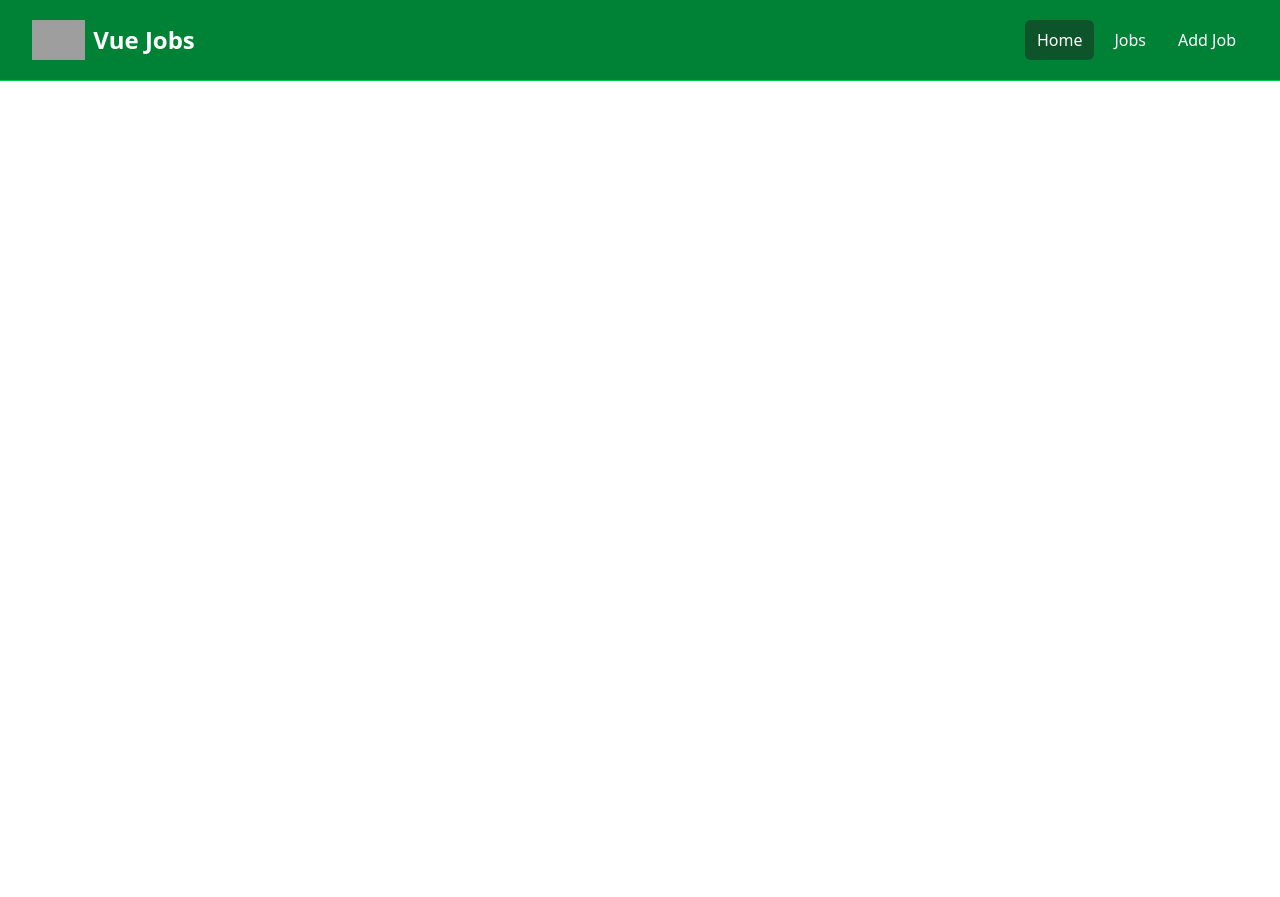
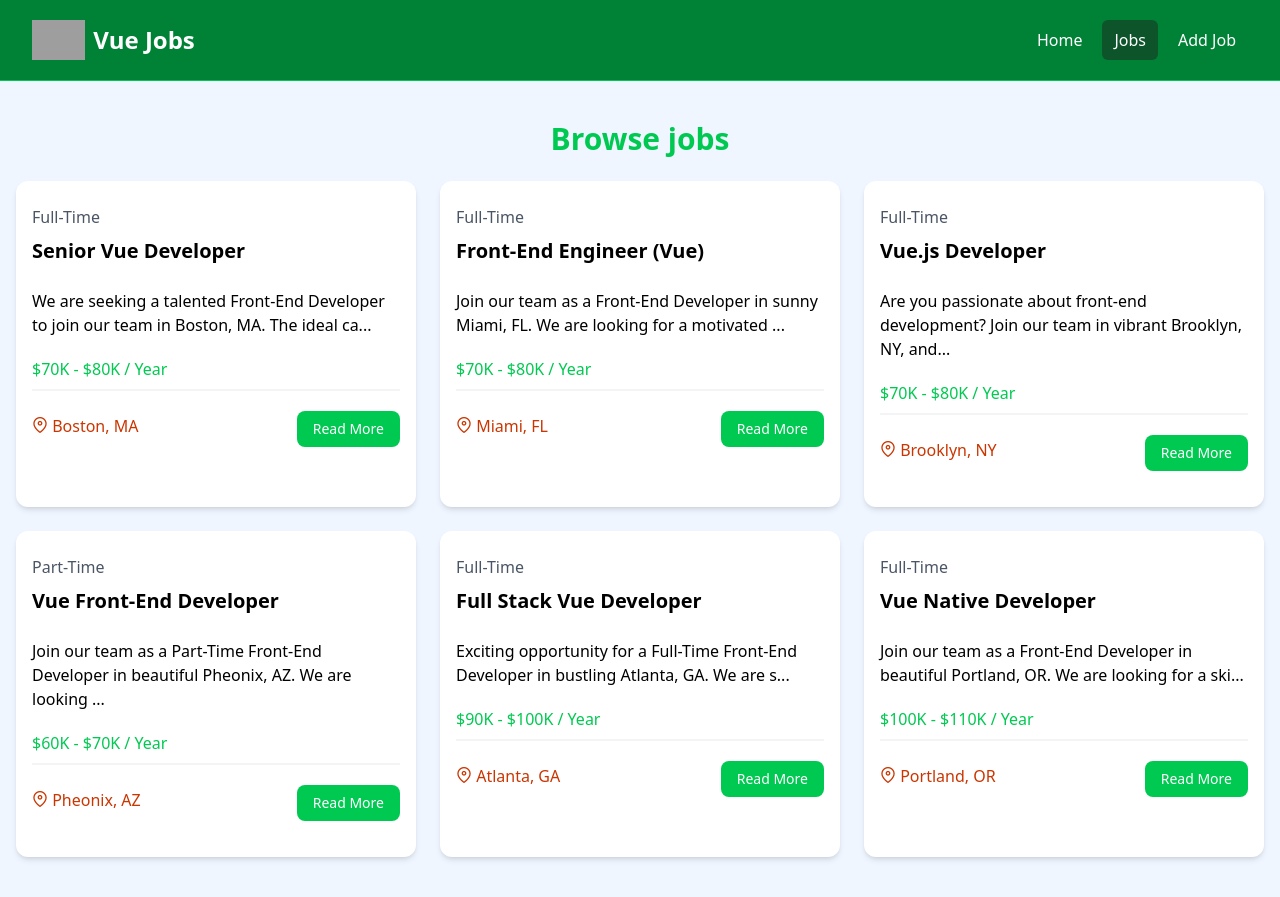
Before and after one commit to martinwilches/vue_jobs, a Vue app: page /jobs in a window 1280 px wide. Before the commit the page ends 800 px from the top, so only its background shows below. Built offline with nearby package versions, Linux system fonts and the light colour scheme; grey boxes are pictures that could not be loaded.

Commit message:
Introduccion a vue-router, RouterLink y RouterView

```diff
--- a/src/components/HomeCards.vue
+++ b/src/components/HomeCards.vue
@@ -11,24 +11,24 @@
                     <p class="mt-2 mb-4">
                         Browse our Vue jobs and start your career today
                     </p>
-                    <a
-                        href="jobs.html"
+                    <RouterLink
+                        to="/jobs"
                         class="inline-block bg-black text-white rounded-lg px-4 py-2 hover:bg-gray-700"
                     >
                         Browse Jobs
-                    </a>
+                    </RouterLink>
                 </Card>
                 <Card bg="bg-green-100">
                     <h2 class="text-2xl font-bold">For Employers</h2>
                     <p class="mt-2 mb-4">
                         List your job to find the perfect developer for the role
                     </p>
-                    <a
-                        href="add-job.html"
+                    <RouterLink
+                        to="/jobs/add"
                         class="inline-block bg-green-500 text-white rounded-lg px-4 py-2 hover:bg-green-600"
                     >
                         Add Job
-                    </a>
+                    </RouterLink>
                 </Card>
             </div>
         </div>
--- a/src/components/JobListing.vue
+++ b/src/components/JobListing.vue
@@ -43,12 +43,12 @@
                     <i class="pi pi-map-marker text-orange-700"></i>
                     {{ job.location }}
                 </div>
-                <a
-                    :href="`/job/${job.id}`"
+                <RouterLink
+                    :to="`/job/${job.id}`"
                     class="h-[36px] bg-green-500 hover:bg-green-600 text-white px-4 py-2 rounded-lg text-center text-sm"
                 >
                     Read More
-                </a>
+                </RouterLink>
             </div>
         </div>
     </div>
--- a/src/components/JobListings.vue
+++ b/src/components/JobListings.vue
@@ -29,10 +29,10 @@
                 />
             </div>
             <section class="m-auto max-w-lg my-10 px-6" v-if="showButton">
-                <a
-                    href="/jobs"
+                <RouterLink
+                    to="/jobs"
                     class="block bg-black text-white text-center py-4 px-6 rounded-xl hover:bg-gray-700"
-                    >View All Jobs</a
+                    >View All Jobs</RouterLink
                 >
             </section>
         </div>
--- a/src/components/NavBar.vue
+++ b/src/components/NavBar.vue
@@ -1,5 +1,12 @@
 <script setup>
 import logo from '@/assets/img/logo.png'
+import { RouterLink } from 'vue-router'
+import { useRoute } from 'vue-router'
+
+const isActiveLink = (routePath) => {
+    const route = useRoute() // info de la ruta
+    return route.path == routePath
+}
 </script>
 
 <template>
@@ -10,36 +17,56 @@
                     class="flex flex-1 items-center justify-center md:items-stretch md:justify-start"
                 >
                     <!-- Logo -->
-                    <a
+                    <RouterLink
                         class="flex flex-shrink-0 items-center mr-4"
-                        href="index.html"
+                        to="/"
                     >
-                        <img
-                            class="h-10 w-auto"
-                            :src="logo"
-                            alt="Vue Jobs"
-                        />
+                        <img class="h-10 w-auto" :src="logo" alt="Vue Jobs" />
                         <span
                             class="hidden md:block text-white text-2xl font-bold ml-2"
                             >Vue Jobs</span
                         >
-                    </a>
+                    </RouterLink>
                     <div class="md:ml-auto">
                         <div class="flex space-x-2">
-                            <a
-                                href="index.html"
-                                class="text-white bg-green-900 hover:bg-gray-900 hover:text-white rounded-md px-3 py-2"
-                                >Home</a
+                            <RouterLink
+                                to="/"
+                                :class="[
+                                    isActiveLink('/') ? 'bg-green-900' : '',
+                                    'text-white',
+                                    'hover:bg-gray-900',
+                                    'hover:text-white',
+                                    'rounded-md',
+                                    'px-3',
+                                    'py-2',
+                                ]"
+                                >Home</RouterLink
                             >
-                            <a
-                                href="jobs.html"
-                                class="text-white hover:bg-green-900 hover:text-white rounded-md px-3 py-2"
-                                >Jobs</a
+                            <RouterLink
+                                to="/jobs"
+                                :class="[
+                                    isActiveLink('/jobs') ? 'bg-green-900' : '',
+                                    'text-white',
+                                    'hover:bg-gray-900',
+                                    'hover:text-white',
+                                    'rounded-md',
+                                    'px-3',
+                                    'py-2',
+                                ]"
+                                >Jobs</RouterLink
                             >
-                            <a
-                                href="add-job.html"
-                                class="text-white hover:bg-green-900 hover:text-white rounded-md px-3 py-2"
-                                >Add Job</a
+                            <RouterLink
+                                to="/jobs/add"
+                                :class="[
+                                    isActiveLink('/jobs/add') ? 'bg-green-900' : '',
+                                    'text-white',
+                                    'hover:bg-gray-900',
+                                    'hover:text-white',
+                                    'rounded-md',
+                                    'px-3',
+                                    'py-2',
+                                ]"
+                                >Add Job</RouterLink
                             >
                         </div>
                     </div>
--- a/src/main.js
+++ b/src/main.js
@@ -6,4 +6,5 @@
 
 import { router } from './router/index'
 
-createApp(App).use(router).mount('#app')
+const app = createApp(App)
+app.use(router).mount('#app')
--- a/src/router/index.js
+++ b/src/router/index.js
@@ -1,8 +1,20 @@
 import { createWebHistory, createRouter } from 'vue-router'
 
 import HomeView from '@/views/HomeView.vue'
+import JobsView from '@/views/JobsView.vue'
 
-const routes = [{ path: '/', name: 'home', component: HomeView }]
+const routes = [
+    {
+        path: '/',
+        name: 'home',
+        component: HomeView,
+    },
+    {
+        path: '/jobs',
+        name: 'jobs',
+        component: JobsView,
+    },
+]
 
 export const router = createRouter({
     history: createWebHistory(),
--- /dev/null
+++ b/src/views/JobsView.vue
@@ -0,0 +1,8 @@
+<script setup>
+import JobListings from '@/components/JobListings.vue';
+
+</script>
+
+<template>
+    <JobListings />
+</template>
```
